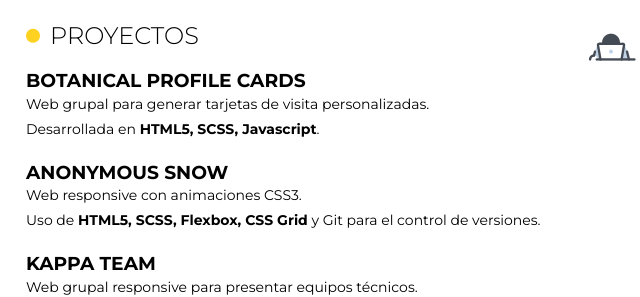
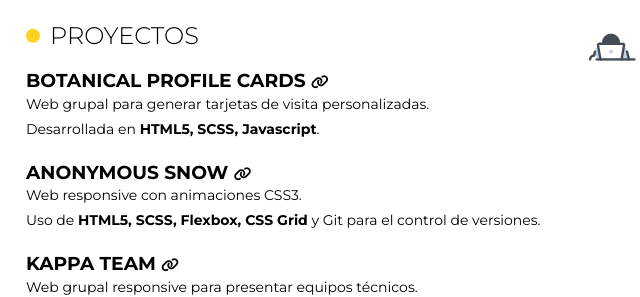
Before and after one commit to masopego/curriculum, a website: page docs/index.html in a window 1280 px wide. Shown: the part 566-863 px from the top of the page, 614-1254 px from the left. Drawn offline with nearby package versions, Linux system fonts and the light colour scheme.

Commit message:
Add icon links and run docs

```diff
--- a/docs/index.html
+++ b/docs/index.html
@@ -144,19 +144,19 @@
             <ul>
               <li>
                 <a href="https://github.com/Adalab/Project-PromoJ-Modulo-2-Team-5" target="_blank">
-                  <h3 class="uppercase title">Botanical Profile Cards</h3>
+                  <h3 class="uppercase title">Botanical Profile Cards <i class="fas fa-link"></i></h3>
                   <p class="small">Web grupal para generar tarjetas de visita personalizadas. <span>Desarrollada en <strong>HTML5, SCSS, Javascript</strong>.</span></p>
                 </a>
               </li>
                <li>
                <a href="https://github.com/masopego/Anonymous-Snow" target="_blank">
-                  <h3 class="uppercase title">Anonymous Snow</h3>
+                  <h3 class="uppercase title">Anonymous Snow <i class="fas fa-link"></i></h3>
                   <p class="small">Web responsive con animaciones CSS3. <span>Uso de <strong>HTML5, SCSS, Flexbox, CSS Grid</strong> y Git para el control de versiones.</span></p>
                 </a>
               </li>
                <li>
                 <a href="https://github.com/Adalab/Project-Promo-J-Modulo-1-Team-7-Kappa" target="_blank">
-                  <h3 class="uppercase title">Kappa Team</h3>
+                  <h3 class="uppercase title">Kappa Team <i class="fas fa-link"></i></h3>
                   <p class="small">Web grupal responsive para presentar equipos técnicos. <span>Desarrollada en <strong>HTML5, CSS3, Flexbox, CSS Grid, SCSS </strong>.</span></p>
                 </a>
               </li>
--- a/src/scss/layout/_main.scss
+++ b/src/scss/layout/_main.scss
@@ -131,6 +131,10 @@
       display: block;
     }
   }
+
+  & .fa-link {
+    font-size: $font-small;
+  }
 }
 
 // Experiencia
```
Also changed, not shown: src/html/partials/main.html (+3 -3 lines), docs/assets/css/main.css, 1 other file.
